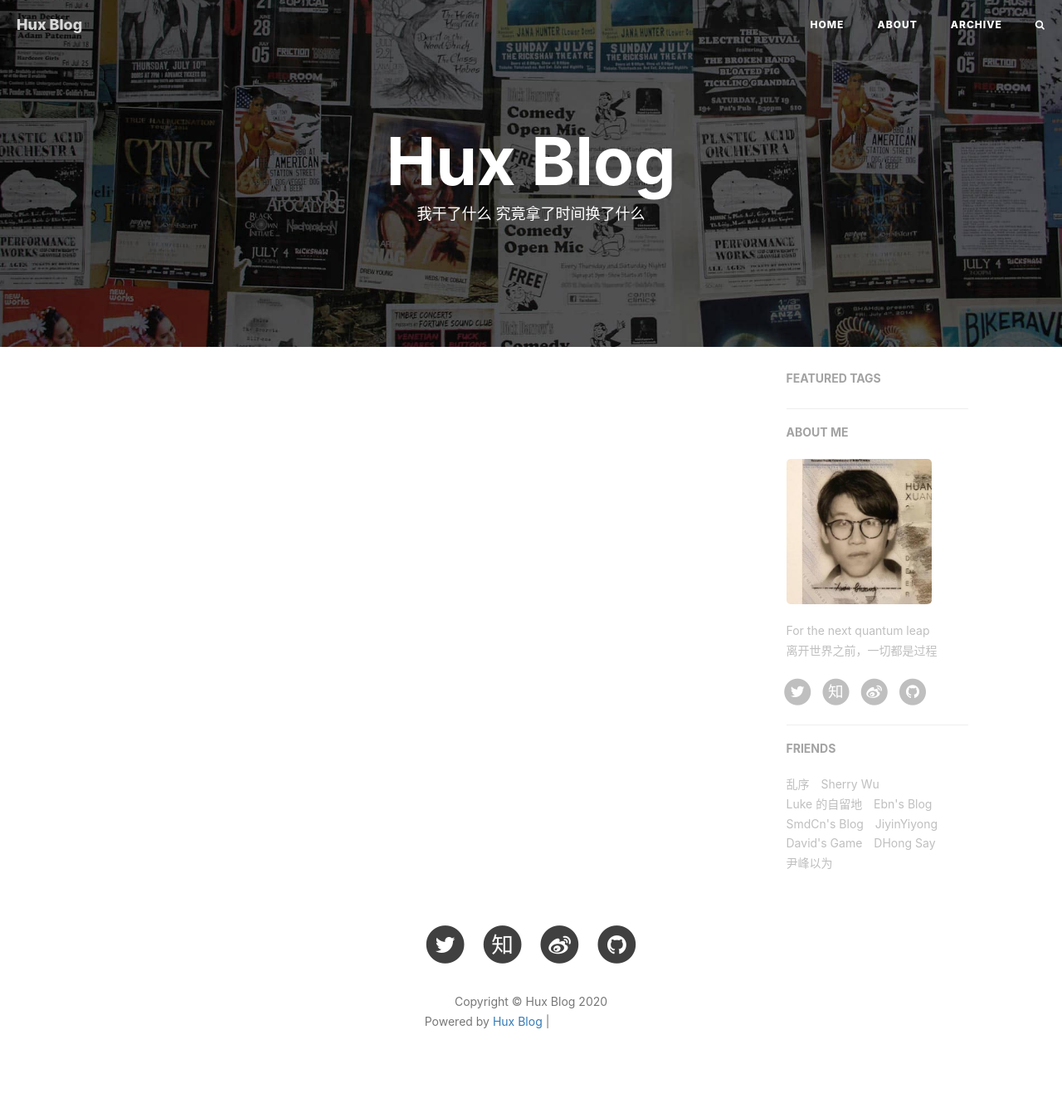
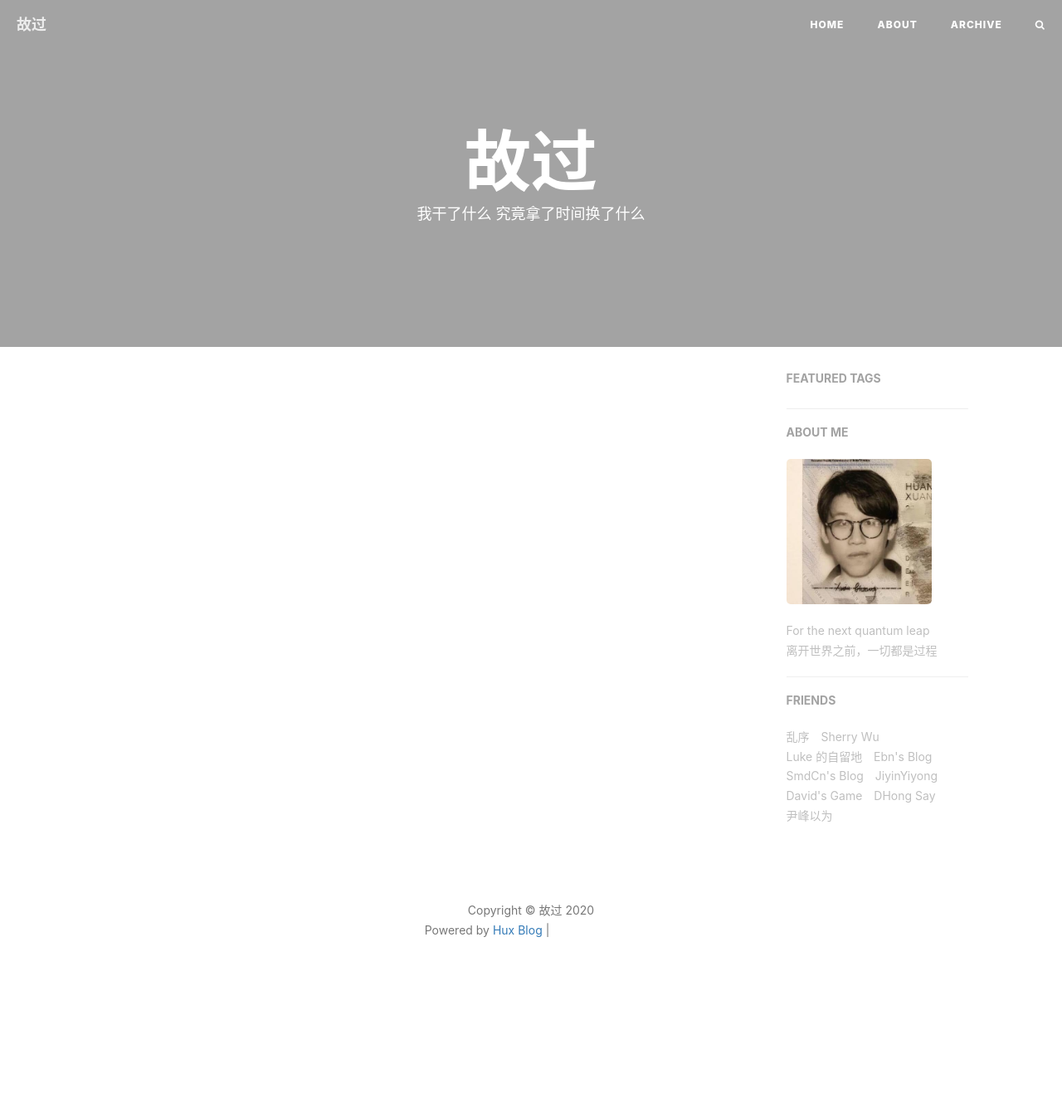
Before and after one commit to dsakhdkas/dsakhdkas.github.io, a Jekyll site: the page built from index.html, in a window 1280 px wide. Shown: the whole page at 83% size. Built offline with Jekyll 4.4.1, drawn with Linux system fonts in a browser that asks for light colours; nearby versions of some CDN libraries; the list of posts is cut into pages by our own code; comment, search, counter and statistics services are not loaded; after the commit the page ends 1225 px from its top, so only the background shows below that; some of the changed lines change nothing that is shown; grey boxes are pictures that could not be loaded.

Commit message:
Update _config.yml

```diff
--- a/_config.yml
+++ b/_config.yml
@@ -1,11 +1,11 @@
 # Site settings
-title: Hux Blog
-SEOTitle: 黄玄的博客 | Hux Blog
-header-img: img/home-bg.jpg
-email: huxpro@gmail.com
-description: "关于程序与设计、黑客与画家 | 黄玄，Web & Mobile Lover，Software Engineer，UX Designer | 这里是 @Hux黄玄 的个人博客，与你一起发现更大的世界。"
-keyword: "黄玄, Hux黄玄, Hux, 鬼栈, huxpro, @huxpro, 黄玄的博客, Hux Blog, 博客, 个人网站, 互联网, Web, JavaScript, 前端, 设计"
-url: "https://huangxuan.me"              # your host, for absolute URL
+title: 故过
+SEOTitle: 故过的博客
+header-img:
+email:
+description: ""
+keyword: "I miss my cocoa butter kisses"
+url:        # your host, for absolute URL
 baseurl: ""                             # for example, '/blog' if your blog hosted on 'host/blog'
 
 # Publish posts or collection documents with a future date.
@@ -13,10 +13,10 @@ future: true
 
 # SNS settings
 RSS: false
-weibo_username:     huxpro
-zhihu_username:     huxpro
-github_username:    huxpro
-twitter_username:   huxpro
+#weibo_username:     huxpro
+#zhihu_username:     huxpro
+#github_username:    huxpro
+#twitter_username:   huxpro
 #facebook_username:  huxpro
 #linkedin_username:  firstname-lastname-idxxxx
 
```
